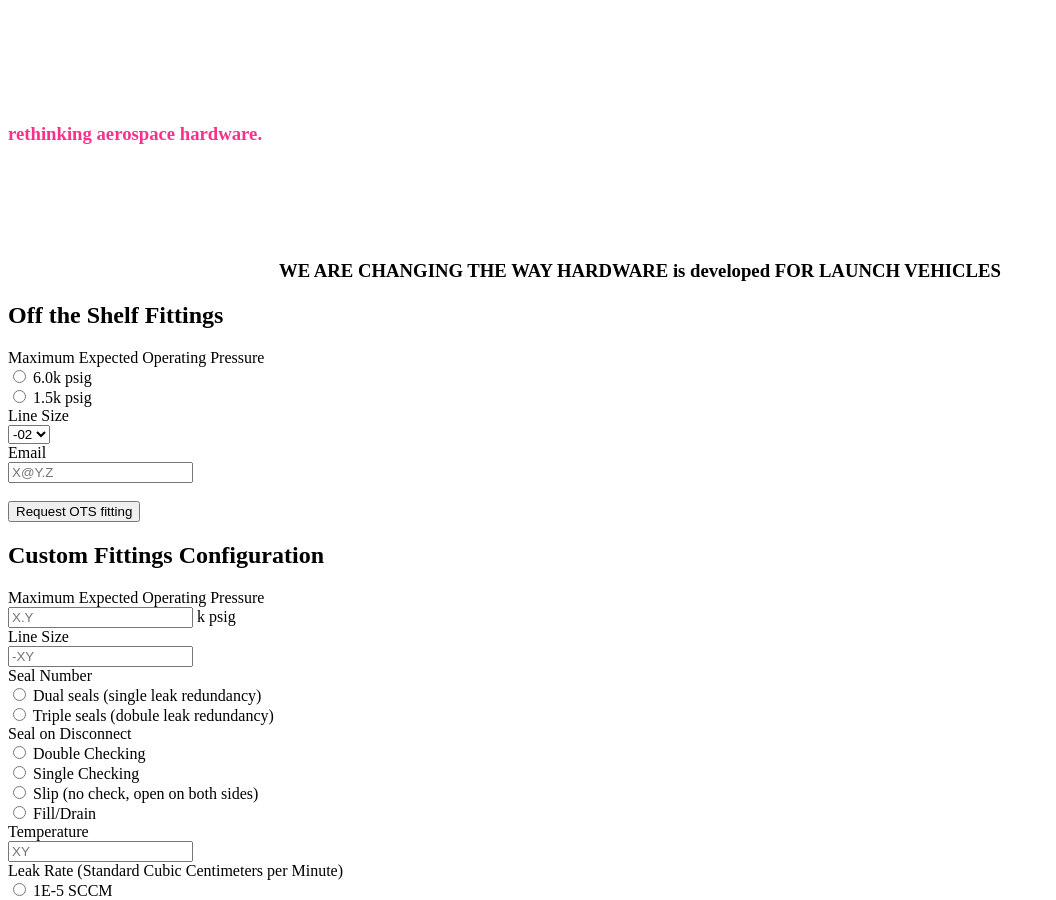
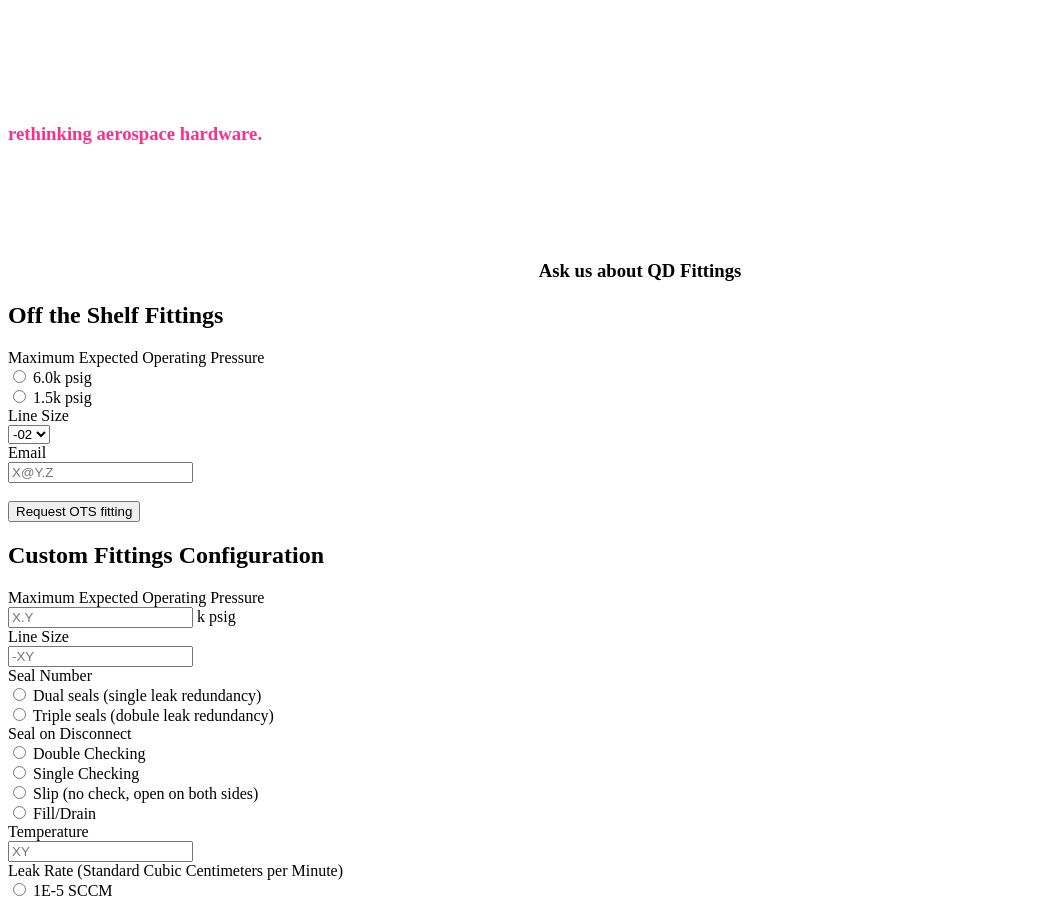
Before and after one commit to mathemonads/mathemonads.github.io, a Jekyll site: the page assets/products.html, which Jekyll copies as it is, in a window 1280 px wide and 900 px high, scrolled down 26504 px. Shown: the whole window, without its empty margins (0-1056 px from the left). Built offline with Jekyll 4.4.1, drawn with Linux system fonts in a browser that asks for light colours; a style sheet for code colours, icons or effects is not loaded.

Commit message:
gen 0.03

```diff
--- a/assets/products.html
+++ b/assets/products.html
@@ -1000,7 +1000,7 @@
     >
       <div class="sqs-layout sqs-grid-12 columns-12" data-type="page-section" id="page-section-5ef28b0463a3b43abf3d0b94"><div class="row sqs-row">
         <div class="col sqs-col-12 span-12">
-          <div class="sqs-block html-block sqs-block-html" data-block-type="2" id="block-5ef28b04c300db030017a5c6"><div class="sqs-block-content"><h1 style="text-align:center;white-space:pre-wrap;"><strong>WE ARE CHANGING THE WAY HARDWARE is developed FOR LAUNCH VEHICLES</strong></h1>
+          <div class="sqs-block html-block sqs-block-html" data-block-type="2" id="block-5ef28b04c300db030017a5c6"><div class="sqs-block-content"><h1 style="text-align:center;white-space:pre-wrap;"><strong>Ask us about QD Fittings</strong></h1>
           </div>
           <h2>Off the Shelf Fittings</h2>
           <form action="/action_page.php">
```
